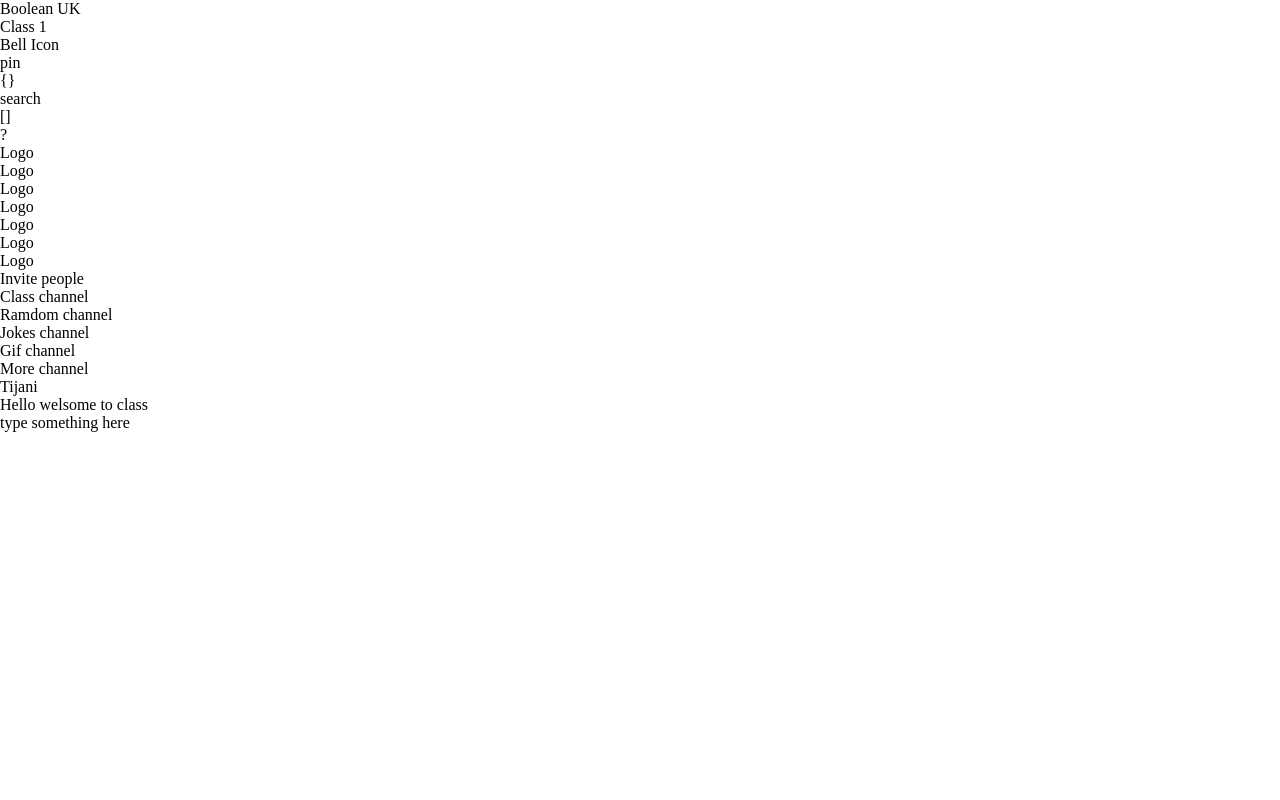
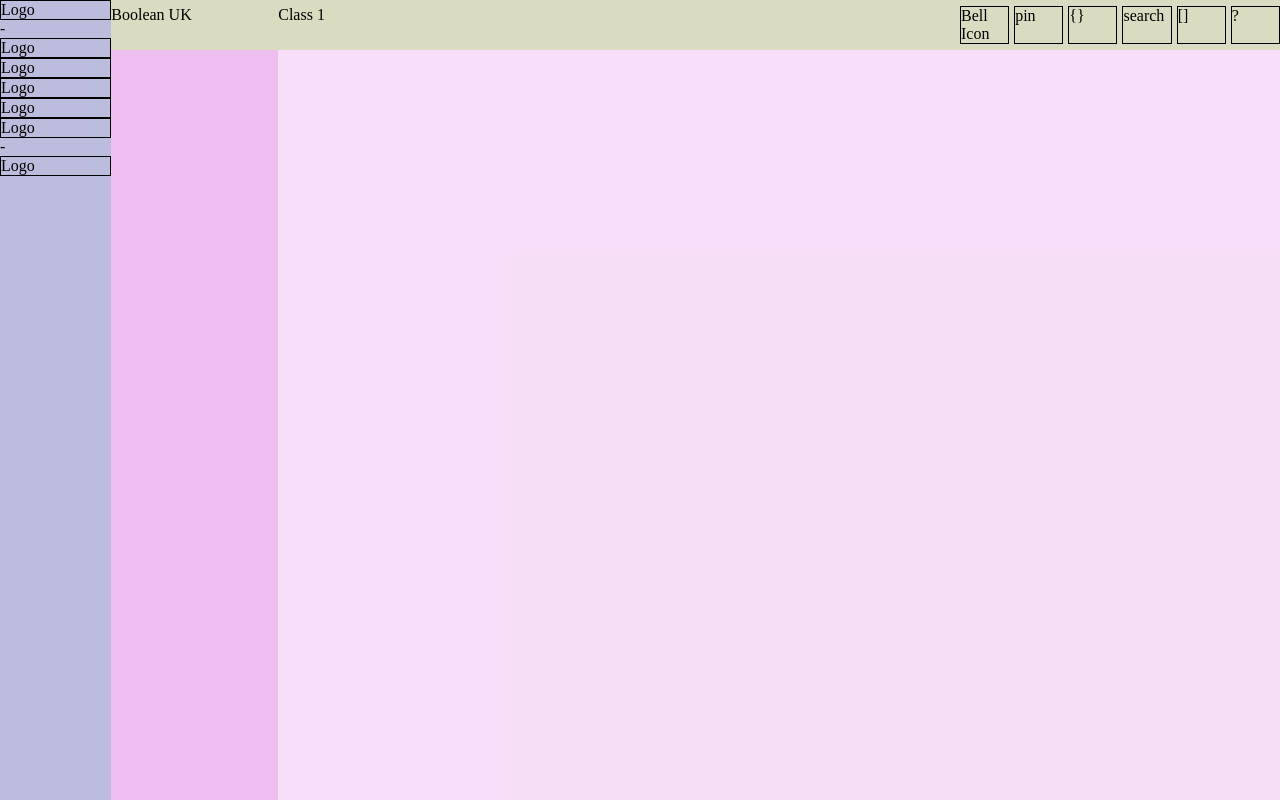
Before and after one commit to Tijanif/boolean-uk-html-adding-the-rest, a website: page discord/index.html in a window 1280 px wide. Drawn offline with Linux system fonts and the light colour scheme.

Commit message:
header discord

```diff
--- a/discord/index.html
+++ b/discord/index.html
@@ -13,6 +13,7 @@
         <div class="logo">
           Boolean UK
         </div>
+        <div class="header-wrapper">
             <div class="room-name">Class 1</div>
             <div class="top-icons">
               <div class="icon-items">Bell Icon</div>
@@ -23,17 +24,21 @@
               <div class="icon-items">?</div>
             </div>
         </div>
+
+      </div>
       <div class="side">
+        <div class="side-items">Logo</div>
+        -
         <div class="side-items">Logo</div>
         <div class="side-items">Logo</div>
         <div class="side-items">Logo</div>
         <div class="side-items">Logo</div>
         <div class="side-items">Logo</div>
-        <div class="side-items">Logo</div>
+        -
         <div class="side-items">Logo</div>
       </div>
       <div class="side-channels">
-        <div class="channels">
+        <!-- <div class="channels">
           <div class="invite-people">Invite people</div>
           <div class="channel-items">Class channel</div>
           <div class="channel-items">Ramdom channel</div>
@@ -41,14 +46,14 @@
           <div class="channel-items">Gif channel</div>
           <div class="channel-items">More channel</div>
           <div class="user-icon">Tijani</div>
-        </div>
+        </div> -->
       </div>
       <div class="main">
-        <div class="welcome-to-class">
+        <!-- <div class="welcome-to-class">
           Hello welsome to class
         </div>
         <div class="type-area">type something here</div>
-      </div>
+      </div> -->
     </div>
   </body>
 </html>
--- a/discord/style.css
+++ b/discord/style.css
@@ -1,5 +1,65 @@
 * {
   margin: 0;
-  padding: 0;
+
   box-sizing: border-box;
 }
+
+.container {
+  display: grid;
+
+  height: 100vh;
+
+  grid-template:
+    "side top top" 50px
+    "side side-channels main" /
+    0.1fr 0.15fr 0.9fr;
+}
+
+.top {
+  grid-area: top;
+  background-color: #8d8d3d50;
+
+  display: grid;
+  grid-template-columns: 0.15fr 0.9fr;
+
+  place-content: center;
+}
+.header-wrapper {
+  display: grid;
+  grid-template-columns: 4rem 20rem;
+  width: 100%;
+  justify-content: space-between;
+}
+.top-icons {
+  display: grid;
+  grid-template-columns: repeat(6, 1fr);
+  grid-gap: 5px;
+}
+/* .logo {
+  border: 1px solid black;
+}
+.room-name {
+  border: 1px solid black;
+} */
+.icon-items {
+  display: grid;
+  border: 1px solid black;
+}
+.side {
+  grid-area: side;
+  background-color: #2c2c9450;
+}
+
+.side-items {
+  border: 1px solid black;
+}
+
+.side-channels {
+  grid-area: side-channels;
+  background-color: #c931c950;
+}
+
+.main {
+  grid-area: main;
+  background-color: #e795e750;
+}
```
Lines whose indentation alone changed are shown as unchanged.
